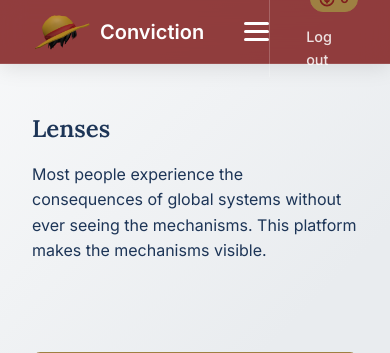
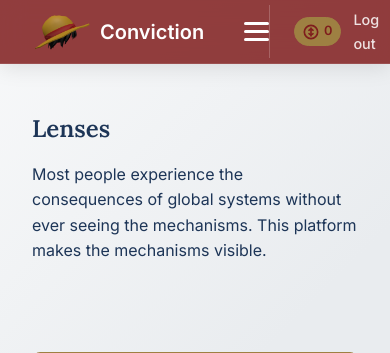
Before and after one commit to Karlo-I/conviction, a Flask app: page / in a window 390 px wide. Shown: the top 353 px of the page. Run offline with Flask 3, Linux system fonts and the light colour scheme; the visitor is signed in with stand-in values (Sample User, id 1); data that the repository does not hold is empty; some libraries are stand-ins or nearby versions.

Commit message:
fixed token-badge n user-menu wrapper and sizes to fit mobile phone screen less than 900px

```diff
--- a/static/css/styles.css
+++ b/static/css/styles.css
@@ -776,14 +776,26 @@ main {
     }
 
     .user-menu {
-        flex-wrap: wrap;
+        flex-wrap: nowrap !important; /* Forces items to stay on one line */
         justify-content: flex-end;
-        gap: 0.5rem;
+        gap: 0.25rem; /* Reduces space between badge and link */
+        align-items: center;
     }
 
     .username-display {
         display: none;
     }
+
+    .token-badge {
+        padding: 0.2rem 0.5rem !important;
+        font-size: 0.8rem !important;
+    }
+
+    .user-menu a {
+        font-size: 0.9rem !important;
+        padding: 0.2rem 0.5rem !important;
+    }
+
 }
 
 @media screen and (max-width: 768px) {
@@ -811,14 +823,14 @@ nav, .nav-container, .user-menu {
 .token-badge {
     display: inline-flex;
     align-items: center;
-    gap: 0.4rem;
-    background: rgba(255, 255, 255, 0.15);
-    padding: 0.35rem 0.75rem;
+    gap: 0.3rem;
+    background-color: #9e8042; /* Gold background */
+    border: 1px solid #9e8042;
+    padding: 0.05rem 0.5rem;
     border-radius: 20px;
     font-size: 0.85rem;
     font-weight: 600;
-    color: #ffffff;
-    border: 1px solid rgba(255, 255, 255, 0.2);
+    color: #7f1d1d; /* Burgundy text */
     transition: all 0.2s ease;
     position: relative;
     cursor: help;
@@ -826,7 +838,7 @@ nav, .nav-container, .user-menu {
 }
 
 .token-badge:hover {
-    background: rgba(255, 255, 255, 0.25);
+    background-color: #8a6f39; /* Slightly darker gold on hover */
 }
 
 .token-badge svg {
--- a/templates/layout.html
+++ b/templates/layout.html
@@ -6,7 +6,7 @@
     <title>{% block title %}Conviction{% endblock %}</title>
     <link rel="stylesheet" href="{{ url_for('static', filename='css/styles.css') }}">
     <link rel="icon" type="image/png" href="{{ url_for('static', filename='images/Luffy-Straw-Hat2.png') }}">
-    <meta property="og:title" content="Conviction — You already know something is wrong.">
+    <meta property="og:title" content="Conviction">
     <meta property="og:description" content="Explore how financial capture, regulatory arbitrage, and externalised costs shape what we eat, where we live, and how we move.">
     <meta property="og:type" content="website">
     {% block extra_head %}{% endblock %}
@@ -51,7 +51,7 @@
             <!-- User Menu -->
             <div class="user-menu">
                 {% if session.user_id %}
-                    <span class="token-badge" style="display: flex; align-items: center; gap: 0.3rem; background-color: #9e8042; border: 1px solid #9e8042; padding: 0.05rem 0.5rem; border-radius: 20px; font-size: 0.85rem; font-weight: 600; color: #7f1d1d;">
+                    <span class="token-badge">
                         <svg xmlns="http://www.w3.org/2000/svg" width="14" height="14" viewBox="0 0 24 24" fill="none" stroke="#7f1d1d" stroke-width="2.5" stroke-linecap="round" stroke-linejoin="round">
                             <circle cx="12" cy="12" r="10"></circle>
                             <path d="M12 6v12"></path>
```
